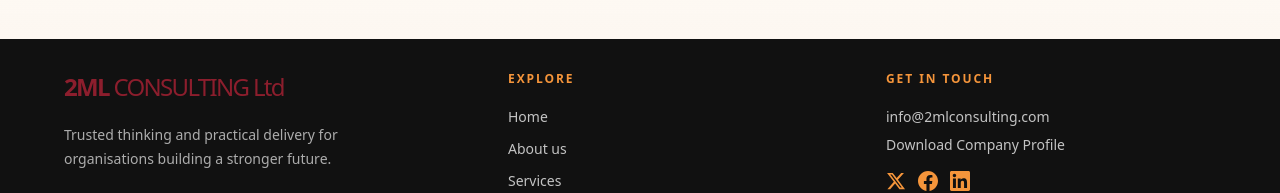
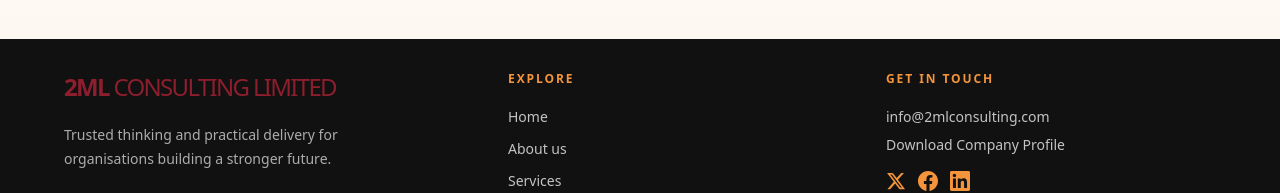
Before and after one commit to Tracecorp-Solutions/2ml-website, a React (Vite) app: page / in a window 1280 px wide. Shown: the part 2374-2567 px from the top of the page. Built offline with nearby package versions, Linux system fonts and the light colour scheme.

Commit message:
update footer branding from 'Ltd' to 'LIMITED' and replace hardcoded profile PDF path with profilePDF constant from site data

```diff
--- a/src/components/Layout.tsx
+++ b/src/components/Layout.tsx
@@ -1,7 +1,7 @@
 import { useState, type ReactNode } from "react";
 import { Link, NavLink } from "react-router-dom";
 import logo from "../assets/logo.png";
-import { navigation } from "../data/site";
+import { navigation, profilePDF } from "../data/site";
 import {
   TwitterIcon,
   FacebookIcon,
@@ -27,7 +27,7 @@
       <div className="mx-auto grid max-w-[95%] gap-12 px-5 py-8 sm:px-8 md:grid-cols-[1.2fr_1fr_1fr]">
         <div>
           <div className="text-2xl font-extrabold tracking-[-.07em] text-[#8C1E2D]">
-            2ML <span className="font-medium">CONSULTING Ltd</span>
+            2ML <span className="font-medium">CONSULTING LIMITED</span>
           </div>
           <p className="mt-5 max-w-xs text-sm leading-6 text-white/65">
             Trusted thinking and practical delivery for organisations building a
@@ -58,7 +58,7 @@
           </a>
           <a
             className="mt-2 block text-sm text-white/75 hover:text-white"
-            href="/src/assets/2ML-Consulting-Limited-Updated-Profile.pdf"
+            href={profilePDF}
             target="_blank"
             rel="noopener noreferrer"
           >
```
